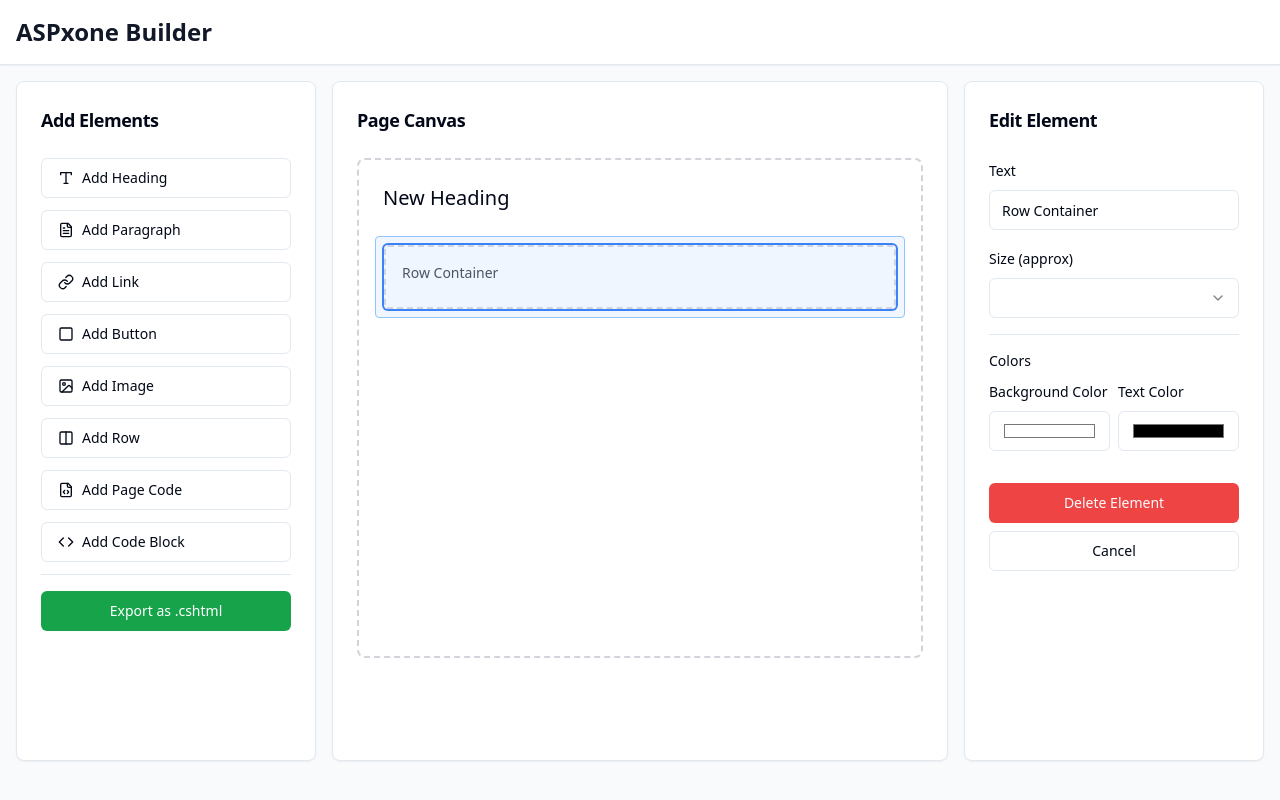
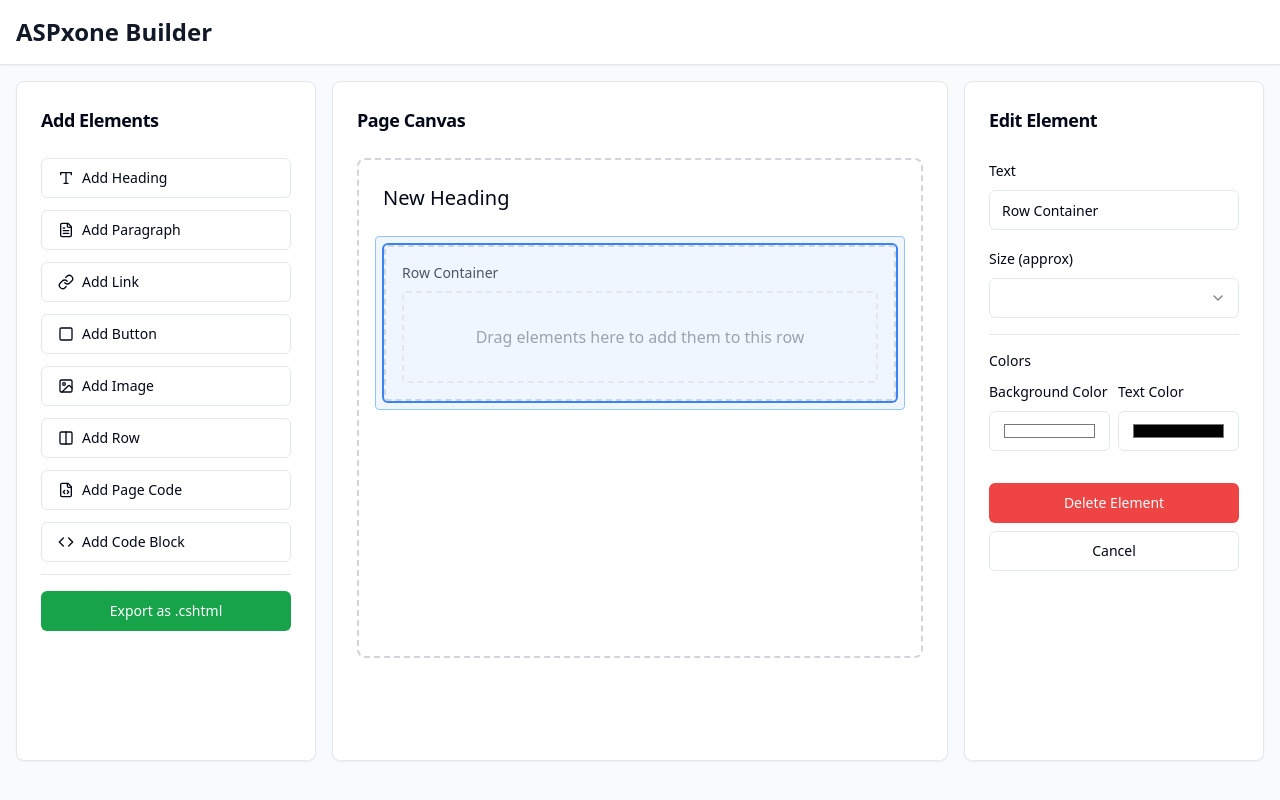
Before and after one commit to CanvasDeno/aspxone-builder, a React (Vite) app: page / in a window 1280 px wide. Both pictures are taken after a click on the button "Add Row". Built offline with nearby package versions, Linux system fonts and the light colour scheme.

Commit message:
Fix: Row element not working
Fixed an issue where elements could not be added to a row.

```diff
--- a/src/components/DraggableElement.tsx
+++ b/src/components/DraggableElement.tsx
@@ -52,6 +52,7 @@ const DraggableElement: React.FC<DraggableElementProps> = ({
       // Handle dropping new elements into rows
       if (item.type && element.type === 'row' && onAddElement) {
         onAddElement(item.type as PageElement['type'], element.id);
+        return;
       }
     },
     collect: (monitor) => ({
@@ -74,14 +75,15 @@ const DraggableElement: React.FC<DraggableElementProps> = ({
       case 'row':
         return (
           <div
-            className={`${baseClass} border-2 border-dashed border-gray-300 p-4 rounded ${
+            className={`${baseClass} border-2 border-dashed border-gray-300 p-4 rounded min-h-[100px] ${
               isOver ? 'border-blue-400 bg-blue-50' : ''
             }`}
             style={elementStyle}
           >
             <div className="text-sm font-medium text-gray-600 mb-2">{element.content}</div>
+            {element.properties.children && element.properties.children.length > 0 ? (
               <div className="flex flex-wrap gap-4">
-              {element.properties.children?.map((child, childIndex) => (
+                {element.properties.children.map((child, childIndex) => (
                   <div key={child.id} className="flex-1 min-w-[200px]">
                     <DraggableElement
                       element={child}
@@ -90,6 +92,7 @@ const DraggableElement: React.FC<DraggableElementProps> = ({
                       onSelect={onSelect}
                       onReorder={(dragIndex, hoverIndex) => {
                         // Handle reordering within row
+                        if (onAddElement) {
                           const newChildren = [...(element.properties.children || [])];
                           const draggedElement = newChildren[dragIndex];
                           newChildren.splice(dragIndex, 1);
@@ -100,17 +103,23 @@ const DraggableElement: React.FC<DraggableElementProps> = ({
                             properties: { ...element.properties, children: newChildren }
                           };
                           onSelect(updatedElement);
+                        }
                       }}
                       onAddElement={onAddElement}
                       parentId={element.id}
                     />
                   </div>
-              )) || (
-                <div className="text-gray-400 text-center py-8 w-full">
-                  Drop elements here to add them to this row
+                ))}
+              </div>
+            ) : (
+              <div className="text-gray-400 text-center py-8 w-full border-2 border-dashed border-gray-200 rounded">
+                {isOver ? (
+                  <p className="text-blue-600 font-medium">Drop element here!</p>
+                ) : (
+                  <p>Drag elements here to add them to this row</p>
+                )}
               </div>
             )}
-            </div>
           </div>
         );
       case 'heading':
--- a/src/pages/Index.tsx
+++ b/src/pages/Index.tsx
@@ -1,4 +1,3 @@
-
 import React, { useState, useCallback } from 'react';
 import { DndProvider } from 'react-dnd';
 import { HTML5Backend } from 'react-dnd-html5-backend';
@@ -48,13 +47,14 @@ const Index = () => {
       // Add to row
       setElements(prev => prev.map(el => {
         if (el.id === parentId && el.type === 'row') {
-          return {
+          const updatedElement = {
             ...el,
             properties: {
               ...el.properties,
               children: [...(el.properties.children || []), newElement]
             }
           };
+          return updatedElement;
         }
         return el;
       }));
```
Lines whose indentation alone changed are shown as unchanged.
